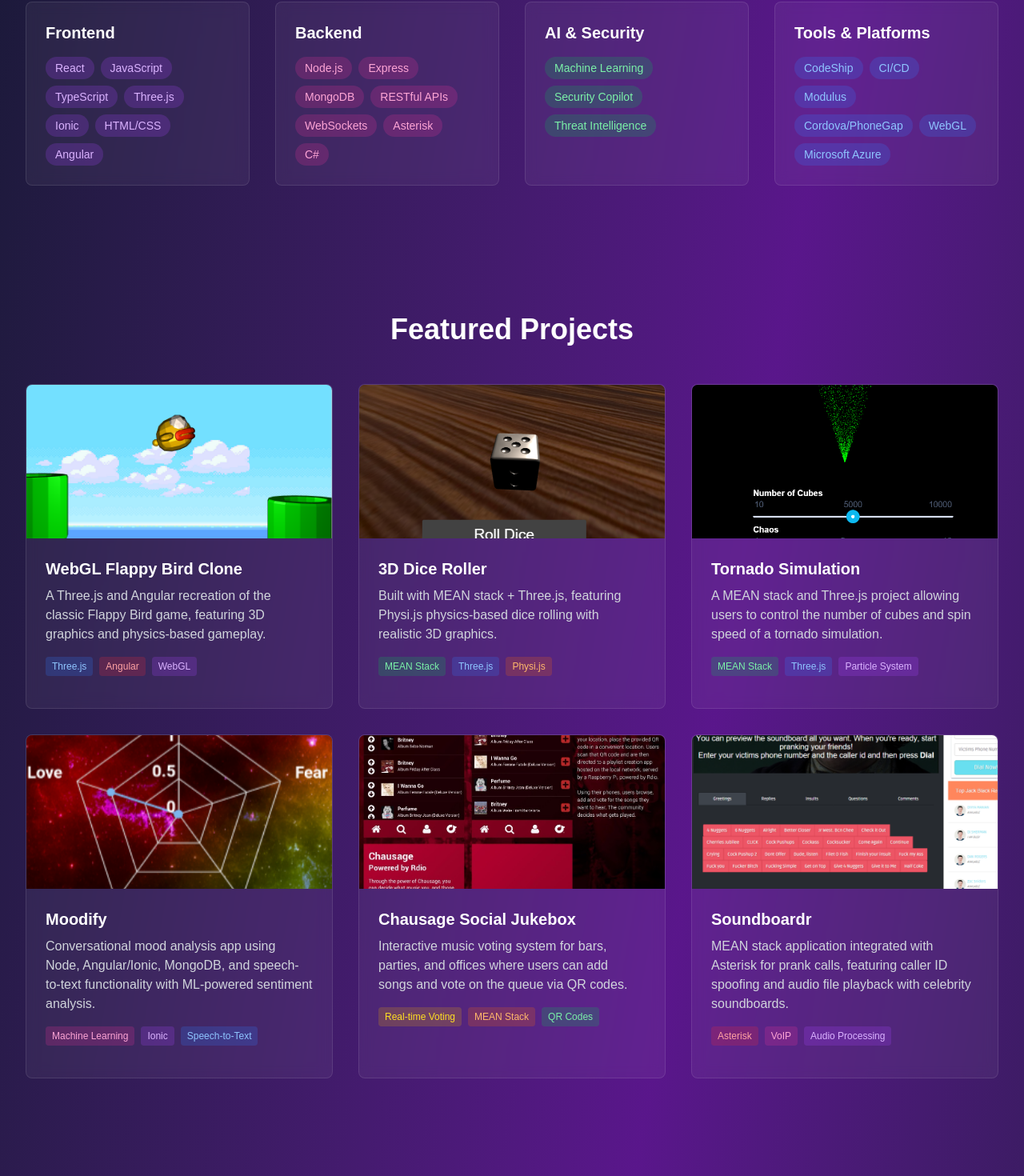
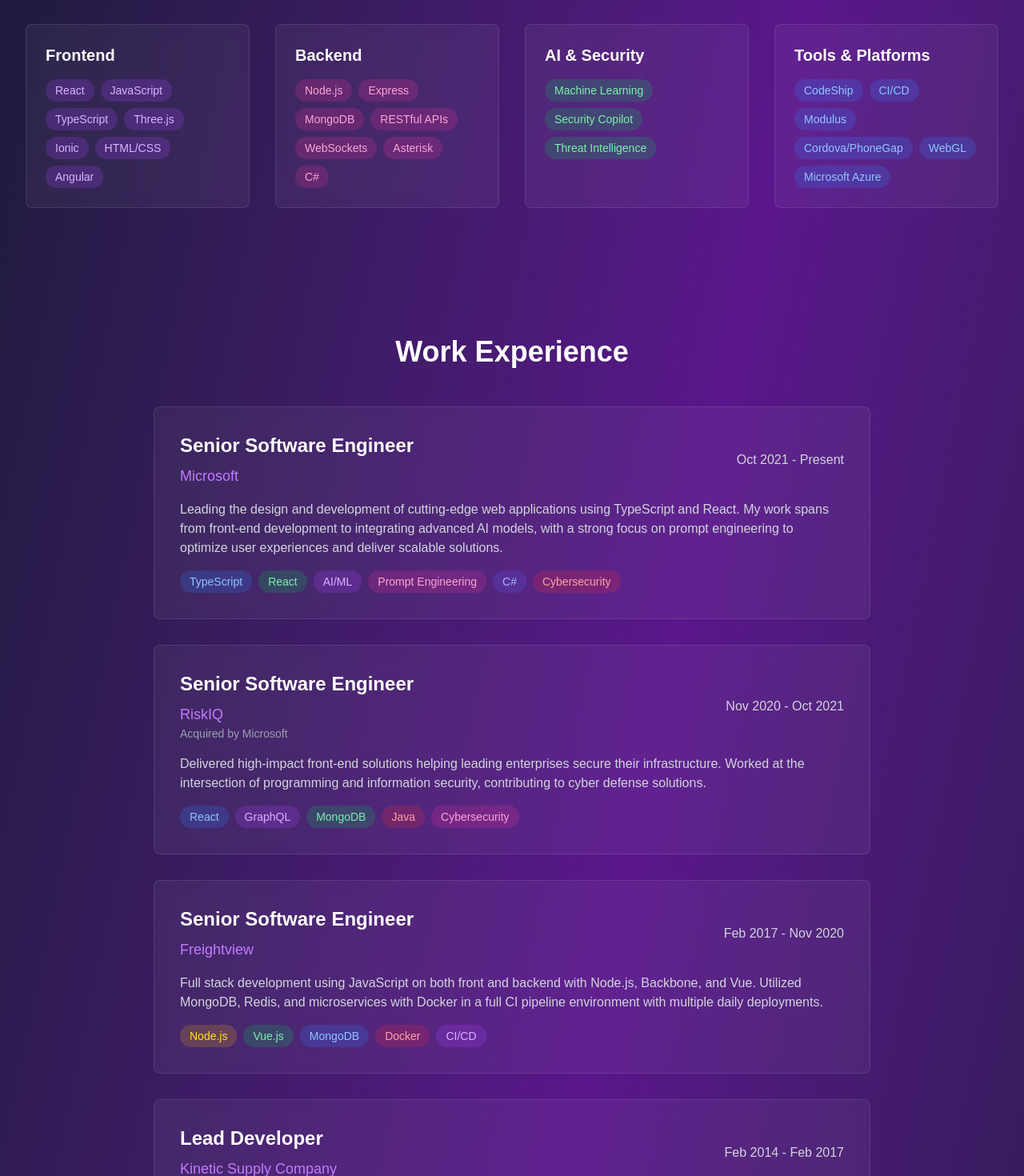
Before and after one commit to patrickrb/burnsforce-nextjs, a Next.js app: page / in a window 1280 px wide. Shown: the part 1312-2782 px from the top of the page at 80% size. Built offline with nearby package versions, Linux system fonts and the light colour scheme.

Commit message:
updated the about me and commented out the projects section

```diff
--- a/src/components/Projects.tsx
+++ b/src/components/Projects.tsx
@@ -2,149 +2,150 @@
 
 export default function Projects() {
   return (
-    <section id="projects" className="py-20 px-4 sm:px-6 lg:px-8">
-      <div className="max-w-7xl mx-auto">
-        <h2 className="text-3xl sm:text-4xl font-bold text-white text-center mb-12">Featured Projects</h2>
-        <div className="grid grid-cols-1 md:grid-cols-2 lg:grid-cols-3 gap-8">
-          <div className="bg-white/5 backdrop-blur-sm rounded-lg overflow-hidden border border-white/10 group hover:border-purple-400/50 transition-all">
-            <div className="h-48 relative overflow-hidden">
-              <Image
-                src="/images/projects/flappy.png"
-                alt="WebGL Flappy Bird Clone"
-                width={400}
-                height={200}
-                className="w-full h-full object-cover group-hover:scale-105 transition-transform duration-300"
-              />
-            </div>
-            <div className="p-6">
-              <h3 className="text-xl font-semibold text-white mb-2">WebGL Flappy Bird Clone</h3>
-              <p className="text-gray-300 mb-4">
-                A Three.js and Angular recreation of the classic Flappy Bird game, featuring 3D graphics and physics-based gameplay.
-              </p>
-              <div className="flex flex-wrap gap-2 mb-4">
-                <span className="bg-blue-500/20 text-blue-300 px-2 py-1 rounded text-xs">Three.js</span>
-                <span className="bg-red-500/20 text-red-300 px-2 py-1 rounded text-xs">Angular</span>
-                <span className="bg-purple-500/20 text-purple-300 px-2 py-1 rounded text-xs">WebGL</span>
-              </div>
-            </div>
-          </div>
+    // <section id="projects" className="py-20 px-4 sm:px-6 lg:px-8">
+    //   <div className="max-w-7xl mx-auto">
+    //     <h2 className="text-3xl sm:text-4xl font-bold text-white text-center mb-12">Featured Projects</h2>
+    //     <div className="grid grid-cols-1 md:grid-cols-2 lg:grid-cols-3 gap-8">
+    //       <div className="bg-white/5 backdrop-blur-sm rounded-lg overflow-hidden border border-white/10 group hover:border-purple-400/50 transition-all">
+    //         <div className="h-48 relative overflow-hidden">
+    //           <Image
+    //             src="/images/projects/flappy.png"
+    //             alt="WebGL Flappy Bird Clone"
+    //             width={400}
+    //             height={200}
+    //             className="w-full h-full object-cover group-hover:scale-105 transition-transform duration-300"
+    //           />
+    //         </div>
+    //         <div className="p-6">
+    //           <h3 className="text-xl font-semibold text-white mb-2">WebGL Flappy Bird Clone</h3>
+    //           <p className="text-gray-300 mb-4">
+    //             A Three.js and Angular recreation of the classic Flappy Bird game, featuring 3D graphics and physics-based gameplay.
+    //           </p>
+    //           <div className="flex flex-wrap gap-2 mb-4">
+    //             <span className="bg-blue-500/20 text-blue-300 px-2 py-1 rounded text-xs">Three.js</span>
+    //             <span className="bg-red-500/20 text-red-300 px-2 py-1 rounded text-xs">Angular</span>
+    //             <span className="bg-purple-500/20 text-purple-300 px-2 py-1 rounded text-xs">WebGL</span>
+    //           </div>
+    //         </div>
+    //       </div>
 
-          <div className="bg-white/5 backdrop-blur-sm rounded-lg overflow-hidden border border-white/10 group hover:border-purple-400/50 transition-all">
-            <div className="h-48 relative overflow-hidden">
-              <Image
-                src="/images/projects/dice.png"
-                alt="3D Dice Roller"
-                width={400}
-                height={200}
-                className="w-full h-full object-cover group-hover:scale-105 transition-transform duration-300"
-              />
-            </div>
-            <div className="p-6">
-              <h3 className="text-xl font-semibold text-white mb-2">3D Dice Roller</h3>
-              <p className="text-gray-300 mb-4">
-                Built with MEAN stack + Three.js, featuring Physi.js physics-based dice rolling with realistic 3D graphics.
-              </p>
-              <div className="flex flex-wrap gap-2 mb-4">
-                <span className="bg-green-500/20 text-green-300 px-2 py-1 rounded text-xs">MEAN Stack</span>
-                <span className="bg-blue-500/20 text-blue-300 px-2 py-1 rounded text-xs">Three.js</span>
-                <span className="bg-orange-500/20 text-orange-300 px-2 py-1 rounded text-xs">Physi.js</span>
-              </div>
-            </div>
-          </div>
+    //       <div className="bg-white/5 backdrop-blur-sm rounded-lg overflow-hidden border border-white/10 group hover:border-purple-400/50 transition-all">
+    //         <div className="h-48 relative overflow-hidden">
+    //           <Image
+    //             src="/images/projects/dice.png"
+    //             alt="3D Dice Roller"
+    //             width={400}
+    //             height={200}
+    //             className="w-full h-full object-cover group-hover:scale-105 transition-transform duration-300"
+    //           />
+    //         </div>
+    //         <div className="p-6">
+    //           <h3 className="text-xl font-semibold text-white mb-2">3D Dice Roller</h3>
+    //           <p className="text-gray-300 mb-4">
+    //             Built with MEAN stack + Three.js, featuring Physi.js physics-based dice rolling with realistic 3D graphics.
+    //           </p>
+    //           <div className="flex flex-wrap gap-2 mb-4">
+    //             <span className="bg-green-500/20 text-green-300 px-2 py-1 rounded text-xs">MEAN Stack</span>
+    //             <span className="bg-blue-500/20 text-blue-300 px-2 py-1 rounded text-xs">Three.js</span>
+    //             <span className="bg-orange-500/20 text-orange-300 px-2 py-1 rounded text-xs">Physi.js</span>
+    //           </div>
+    //         </div>
+    //       </div>
 
-          <div className="bg-white/5 backdrop-blur-sm rounded-lg overflow-hidden border border-white/10 group hover:border-purple-400/50 transition-all">
-            <div className="h-48 relative overflow-hidden">
-              <Image
-                src="/images/projects/tornado.png"
-                alt="Tornado Simulation"
-                width={400}
-                height={200}
-                className="w-full h-full object-cover group-hover:scale-105 transition-transform duration-300"
-              />
-            </div>
-            <div className="p-6">
-              <h3 className="text-xl font-semibold text-white mb-2">Tornado Simulation</h3>
-              <p className="text-gray-300 mb-4">
-                A MEAN stack and Three.js project allowing users to control the number of cubes and spin speed of a tornado simulation.
-              </p>
-              <div className="flex flex-wrap gap-2 mb-4">
-                <span className="bg-green-500/20 text-green-300 px-2 py-1 rounded text-xs">MEAN Stack</span>
-                <span className="bg-blue-500/20 text-blue-300 px-2 py-1 rounded text-xs">Three.js</span>
-                <span className="bg-purple-500/20 text-purple-300 px-2 py-1 rounded text-xs">Particle System</span>
-              </div>
-            </div>
-          </div>
+    //       <div className="bg-white/5 backdrop-blur-sm rounded-lg overflow-hidden border border-white/10 group hover:border-purple-400/50 transition-all">
+    //         <div className="h-48 relative overflow-hidden">
+    //           <Image
+    //             src="/images/projects/tornado.png"
+    //             alt="Tornado Simulation"
+    //             width={400}
+    //             height={200}
+    //             className="w-full h-full object-cover group-hover:scale-105 transition-transform duration-300"
+    //           />
+    //         </div>
+    //         <div className="p-6">
+    //           <h3 className="text-xl font-semibold text-white mb-2">Tornado Simulation</h3>
+    //           <p className="text-gray-300 mb-4">
+    //             A MEAN stack and Three.js project allowing users to control the number of cubes and spin speed of a tornado simulation.
+    //           </p>
+    //           <div className="flex flex-wrap gap-2 mb-4">
+    //             <span className="bg-green-500/20 text-green-300 px-2 py-1 rounded text-xs">MEAN Stack</span>
+    //             <span className="bg-blue-500/20 text-blue-300 px-2 py-1 rounded text-xs">Three.js</span>
+    //             <span className="bg-purple-500/20 text-purple-300 px-2 py-1 rounded text-xs">Particle System</span>
+    //           </div>
+    //         </div>
+    //       </div>
 
-          <div className="bg-white/5 backdrop-blur-sm rounded-lg overflow-hidden border border-white/10 group hover:border-purple-400/50 transition-all">
-            <div className="h-48 relative overflow-hidden">
-              <Image
-                src="/images/projects/moodify.png"
-                alt="Moodify Mood Analysis"
-                width={400}
-                height={200}
-                className="w-full h-full object-cover group-hover:scale-105 transition-transform duration-300"
-              />
-            </div>
-            <div className="p-6">
-              <h3 className="text-xl font-semibold text-white mb-2">Moodify</h3>
-              <p className="text-gray-300 mb-4">
-                Conversational mood analysis app using Node, Angular/Ionic, MongoDB, and speech-to-text functionality with ML-powered sentiment analysis.
-              </p>
-              <div className="flex flex-wrap gap-2 mb-4">
-                <span className="bg-pink-500/20 text-pink-300 px-2 py-1 rounded text-xs">Machine Learning</span>
-                <span className="bg-purple-500/20 text-purple-300 px-2 py-1 rounded text-xs">Ionic</span>
-                <span className="bg-blue-500/20 text-blue-300 px-2 py-1 rounded text-xs">Speech-to-Text</span>
-              </div>
-            </div>
-          </div>
+    //       <div className="bg-white/5 backdrop-blur-sm rounded-lg overflow-hidden border border-white/10 group hover:border-purple-400/50 transition-all">
+    //         <div className="h-48 relative overflow-hidden">
+    //           <Image
+    //             src="/images/projects/moodify.png"
+    //             alt="Moodify Mood Analysis"
+    //             width={400}
+    //             height={200}
+    //             className="w-full h-full object-cover group-hover:scale-105 transition-transform duration-300"
+    //           />
+    //         </div>
+    //         <div className="p-6">
+    //           <h3 className="text-xl font-semibold text-white mb-2">Moodify</h3>
+    //           <p className="text-gray-300 mb-4">
+    //             Conversational mood analysis app using Node, Angular/Ionic, MongoDB, and speech-to-text functionality with ML-powered sentiment analysis.
+    //           </p>
+    //           <div className="flex flex-wrap gap-2 mb-4">
+    //             <span className="bg-pink-500/20 text-pink-300 px-2 py-1 rounded text-xs">Machine Learning</span>
+    //             <span className="bg-purple-500/20 text-purple-300 px-2 py-1 rounded text-xs">Ionic</span>
+    //             <span className="bg-blue-500/20 text-blue-300 px-2 py-1 rounded text-xs">Speech-to-Text</span>
+    //           </div>
+    //         </div>
+    //       </div>
 
-          <div className="bg-white/5 backdrop-blur-sm rounded-lg overflow-hidden border border-white/10 group hover:border-purple-400/50 transition-all">
-            <div className="h-48 relative overflow-hidden">
-              <Image
-                src="/images/projects/chausage.png"
-                alt="Chausage Social Jukebox"
-                width={400}
-                height={200}
-                className="w-full h-full object-cover group-hover:scale-105 transition-transform duration-300"
-              />
-            </div>
-            <div className="p-6">
-              <h3 className="text-xl font-semibold text-white mb-2">Chausage Social Jukebox</h3>
-              <p className="text-gray-300 mb-4">
-                Interactive music voting system for bars, parties, and offices where users can add songs and vote on the queue via QR codes.
-              </p>
-              <div className="flex flex-wrap gap-2 mb-4">
-                <span className="bg-yellow-500/20 text-yellow-300 px-2 py-1 rounded text-xs">Real-time Voting</span>
-                <span className="bg-orange-500/20 text-orange-300 px-2 py-1 rounded text-xs">MEAN Stack</span>
-                <span className="bg-green-500/20 text-green-300 px-2 py-1 rounded text-xs">QR Codes</span>
-              </div>
-            </div>
-          </div>
+    //       <div className="bg-white/5 backdrop-blur-sm rounded-lg overflow-hidden border border-white/10 group hover:border-purple-400/50 transition-all">
+    //         <div className="h-48 relative overflow-hidden">
+    //           <Image
+    //             src="/images/projects/chausage.png"
+    //             alt="Chausage Social Jukebox"
+    //             width={400}
+    //             height={200}
+    //             className="w-full h-full object-cover group-hover:scale-105 transition-transform duration-300"
+    //           />
+    //         </div>
+    //         <div className="p-6">
+    //           <h3 className="text-xl font-semibold text-white mb-2">Chausage Social Jukebox</h3>
+    //           <p className="text-gray-300 mb-4">
+    //             Interactive music voting system for bars, parties, and offices where users can add songs and vote on the queue via QR codes.
+    //           </p>
+    //           <div className="flex flex-wrap gap-2 mb-4">
+    //             <span className="bg-yellow-500/20 text-yellow-300 px-2 py-1 rounded text-xs">Real-time Voting</span>
+    //             <span className="bg-orange-500/20 text-orange-300 px-2 py-1 rounded text-xs">MEAN Stack</span>
+    //             <span className="bg-green-500/20 text-green-300 px-2 py-1 rounded text-xs">QR Codes</span>
+    //           </div>
+    //         </div>
+    //       </div>
 
-          <div className="bg-white/5 backdrop-blur-sm rounded-lg overflow-hidden border border-white/10 group hover:border-purple-400/50 transition-all">
-            <div className="h-48 relative overflow-hidden">
-              <Image
-                src="/images/projects/soundboardr.png"
-                alt="Soundboardr Prank Call App"
-                width={400}
-                height={200}
-                className="w-full h-full object-cover group-hover:scale-105 transition-transform duration-300"
-              />
-            </div>
-            <div className="p-6">
-              <h3 className="text-xl font-semibold text-white mb-2">Soundboardr</h3>
-              <p className="text-gray-300 mb-4">
-                MEAN stack application integrated with Asterisk for prank calls, featuring caller ID spoofing and audio file playback with celebrity soundboards.
-              </p>
-              <div className="flex flex-wrap gap-2 mb-4">
-                <span className="bg-red-500/20 text-red-300 px-2 py-1 rounded text-xs">Asterisk</span>
-                <span className="bg-pink-500/20 text-pink-300 px-2 py-1 rounded text-xs">VoIP</span>
-                <span className="bg-purple-500/20 text-purple-300 px-2 py-1 rounded text-xs">Audio Processing</span>
-              </div>
-            </div>
-          </div>
-        </div>
-      </div>
-    </section>
+    //       <div className="bg-white/5 backdrop-blur-sm rounded-lg overflow-hidden border border-white/10 group hover:border-purple-400/50 transition-all">
+    //         <div className="h-48 relative overflow-hidden">
+    //           <Image
+    //             src="/images/projects/soundboardr.png"
+    //             alt="Soundboardr Prank Call App"
+    //             width={400}
+    //             height={200}
+    //             className="w-full h-full object-cover group-hover:scale-105 transition-transform duration-300"
+    //           />
+    //         </div>
+    //         <div className="p-6">
+    //           <h3 className="text-xl font-semibold text-white mb-2">Soundboardr</h3>
+    //           <p className="text-gray-300 mb-4">
+    //             MEAN stack application integrated with Asterisk for prank calls, featuring caller ID spoofing and audio file playback with celebrity soundboards.
+    //           </p>
+    //           <div className="flex flex-wrap gap-2 mb-4">
+    //             <span className="bg-red-500/20 text-red-300 px-2 py-1 rounded text-xs">Asterisk</span>
+    //             <span className="bg-pink-500/20 text-pink-300 px-2 py-1 rounded text-xs">VoIP</span>
+    //             <span className="bg-purple-500/20 text-purple-300 px-2 py-1 rounded text-xs">Audio Processing</span>
+    //           </div>
+    //         </div>
+    //       </div>
+    //     </div>
+    //   </div>
+    // </section>
+    null
   );
 }
```
Also changed, not shown: src/components/About.tsx (+8 -7 lines).
